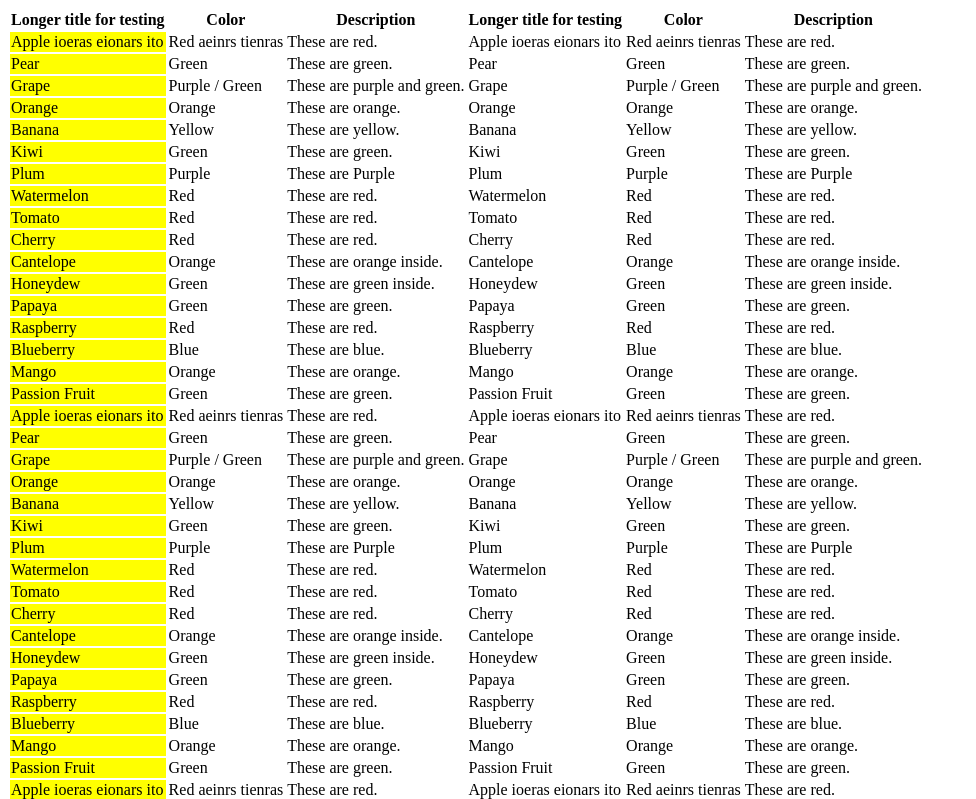
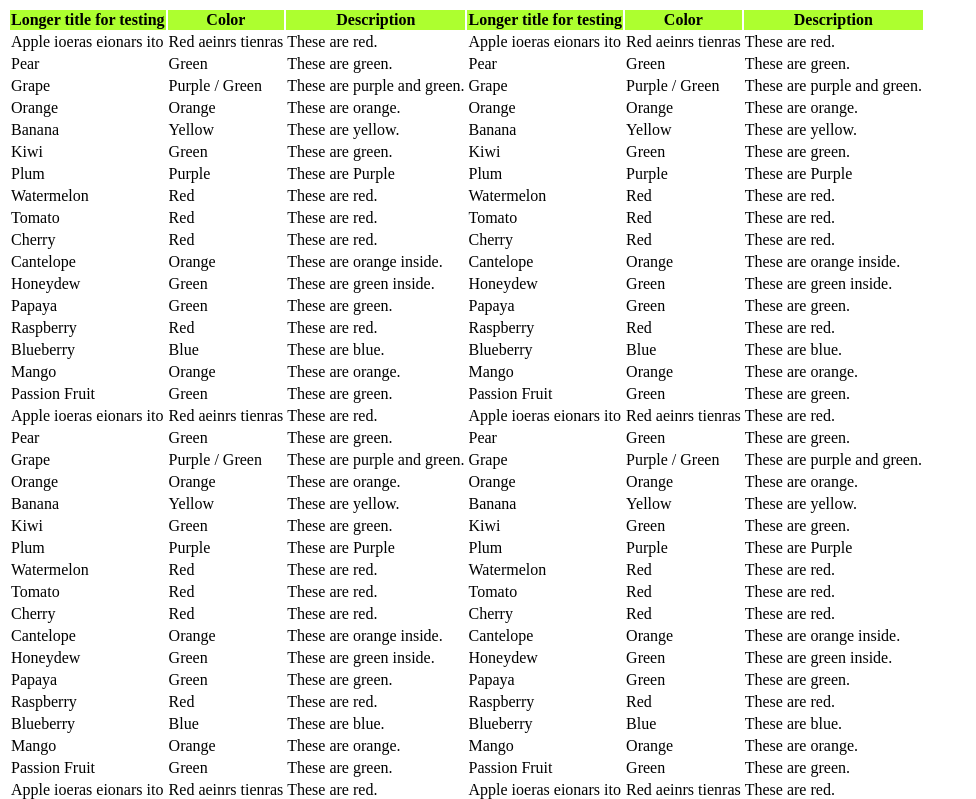
Before and after one commit to szczepaniakmichal/xTest-build_with_gulp4, a website: page src/index.html in a window 1280 px wide. Shown: the top 799 px of the page, without its empty margins (0-976 px from the left). Drawn offline with nearby package versions, Linux system fonts and the light colour scheme; files that its build step writes are made by us from their sources.

Commit message:
position sticky first row - then where is no horizontal scroll

```diff
--- a/src/style/main.scss
+++ b/src/style/main.scss
@@ -1,16 +1,16 @@
 
 
 .scrollTable {
-  overflow: auto;
+  //overflow: auto;
 
   table {
     thead {
       tr {
         th {
-          //position: sticky;
-          //top: 0;
-          //background-color: greenyellow;
-          //z-index: 999;
+          position: sticky;
+          top: 0;
+          background-color: greenyellow;
+          z-index: 999;
         }
       }
     }
@@ -18,10 +18,10 @@
     tbody {
       tr {
         td:first-child {
-          background-color: yellow;
-          position: sticky;
-          left: 0;
-          z-index: 999;
+          //background-color: yellow;
+          //position: sticky;
+          //left: 0;
+          //z-index: 999;
         }
       }
     }
```
